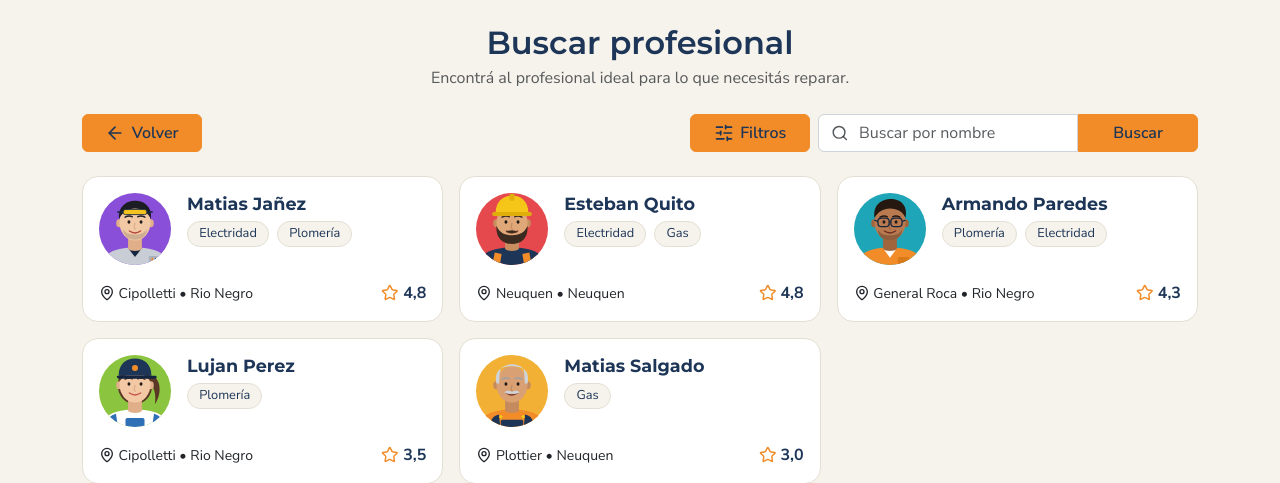
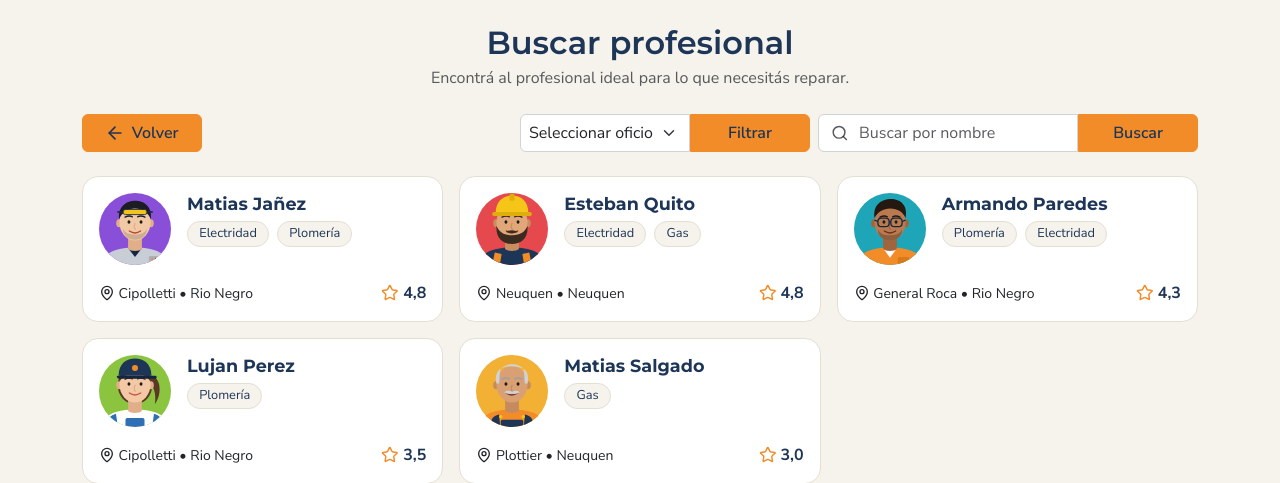
Before and after one commit to lautyMonte/reparoTodo, a Laravel app: page /buscador in a window 1280 px wide. Shown: the part 66-549 px from the top of the page. Run offline with Laravel 12, Linux system fonts and the light colour scheme; data comes from the database, SQL or seed files in the repository.

Commit message:
funciona buscar y filtrar

```diff
--- a/app/Http/Controllers/ProfesionalController.php
+++ b/app/Http/Controllers/ProfesionalController.php
@@ -18,8 +18,23 @@ class ProfesionalController extends Controller
     }
 
     /** Mostrar listado de todos los profesionales*/
-     public function index(): View
-    {                                  // Deben tener el nombre de la funcion que hace la conexion entre usuarios y oficios de un profesional
+    //  public function index(): View
+    // {                                  // Deben tener el nombre de la funcion que hace la conexion entre usuarios y oficios de un profesional
+    //     $profesionales = Profesional::with('user', 'oficios')
+    //         ->withAvg('resenas', 'puntaje')
+    //         ->withCount('resenas')
+    //         ->orderByDesc('resenas_avg_puntaje')
+    //         ->orderByDesc('resenas_count')
+    //         ->get();
+
+    //     return view('profesional.index',[
+    //         'profesionales'=>$profesionales,
+    //         'titulo' => 'Buscar profesional',
+    //         'modelo' => new Profesional()
+    //     ]);
+    // }
+    public function index()
+    {
     $profesionales = Profesional::with('user', 'oficios')
              ->withAvg('resenas', 'puntaje')
              ->withCount('resenas')
@@ -27,10 +42,13 @@ class ProfesionalController extends Controller
              ->orderByDesc('resenas_count')
              ->get();
 
-        return view('profesional.index',[
-            'profesionales'=>$profesionales,
-            'titulo' => 'Buscar profesional',
-            'modelo' => new Profesional()
+    $oficios = Oficio::orderBy('tipo')->get();
+
+    return view('profesional.index', compact(
+        'profesionales',
+        'oficios'
+    ) + [
+        'titulo' => 'Buscar profesional'
     ]);
     }
 
@@ -65,48 +83,53 @@ class ProfesionalController extends Controller
         ]);
     }
 
-    // public function buscar(Request $request)
-    // {
-    // $request->validate([
-    //     'buscar' => ['nullable', 'string', 'max:100'],
-    // ]);
-
-    // $buscar = trim($request->input('buscar', ''));
-
-    // $profesionales = Profesional::with(['user', 'oficios'])
-    //     ->withCount('resenas')
-    //     ->withAvg('resenas', 'puntaje')
-    //     ->when($buscar, function ($query) use ($buscar) {
-    //         $query->whereHas('user', function ($q) use ($buscar) {
-    //             $q->where('usuario', 'LIKE', "%{$buscar}%");
-    //         });
-    //     })
-    //     ->get();
-
-    // return response()->json([
-    //     'html' => view('partials.tarjetas', compact('profesionales'))->render(),
-    // ]);
-    // }
-
+    /**
+     * Busca a los profesionales, según el nombre
+     */
     public function buscar(Request $request)
     {
         $request->validate([
             'buscar' => ['nullable', 'string', 'max:100'],
         ]);
 
-     $buscar = $request->input('buscar');
+        $buscar = trim($request->input('buscar', ''));
 
         $profesionales = Profesional::with(['user', 'oficios'])
             ->withCount('resenas')
             ->withAvg('resenas', 'puntaje')
-        ->whereHas('user', function ($query) use ($buscar) {
-            $query->where('usuario', 'LIKE', "%{$buscar}%");
+            ->when($buscar, function ($query) use ($buscar) {
+                $query->whereHas('user', function ($q) use ($buscar) {
+                    $q->where('usuario', 'LIKE', "%{$buscar}%");
+                });
             })
             ->get();
 
-    return view('profesional.index', [
-        'titulo' => 'Buscar profesional',
-        'profesionales' => $profesionales
+        return response()->json([
+            'html' => view('partials.tarjetas', compact('profesionales'))->render(),
+        ]);
+    }
+
+    /**
+     * Segun el oficio
+     */
+    public function filtrarOficio(Request $request){
+
+        $request->validate([
+            'oficio' => ['required', 'integer', 'exists:oficios,id'],
+        ]);
+
+        $oficio = $request->input('oficio');
+
+        $profesionales = Profesional::with(['user', 'oficios'])
+            ->withCount('resenas')
+            ->withAvg('resenas', 'puntaje')
+            ->whereHas('oficios', function ($query) use ($oficio) {
+                $query->where('oficios.id', $oficio);
+            })
+            ->get();
+
+        return response()->json([
+            'html' => view('partials.tarjetas', compact('profesionales'))->render()
         ]);
     }
 }
--- a/public/css/reparotodo.css
+++ b/public/css/reparotodo.css
@@ -347,6 +347,18 @@ img.avatar-rt { object-fit: cover; }
 }
 
 .buscador-lista { width: 380px; max-width: 100%; }
+
+/*Campo de filtro*/
+.campo-buscar .form-select{
+    background-color: #fff;
+    border: 1px solid #ced4da;
+    padding-left: 0.5rem;
+    border-radius: var(--bs-border-radius) 0 0 var(--bs-border-radius);
+}
+.buscador-oficio .btn-barra {
+    border-top-left-radius: 0;
+    border-bottom-left-radius: 0;
+}
 
 /* Campo de busqueda: un solo bloque blanco con la lupa adentro */
 .campo-buscar { position: relative; }
--- /dev/null
+++ b/public/js/buscador.js
@@ -0,0 +1,69 @@
+document.addEventListener('DOMContentLoaded', () => {
+
+    const resultados = document.getElementById('resultados-profesionales');
+    const formularioNombre = document.getElementById('form-buscar');
+    const formularioOficio = document.getElementById('form-oficio');
+
+    // Función AJAX reutilizable
+    async function realizarBusqueda(formulario) {
+
+        const parametros = new URLSearchParams(
+            new FormData(formulario)
+        );
+
+        try {
+
+            resultados.innerHTML = '<p class="text-center">Buscando profesionales...</p>';
+
+            const respuesta = await fetch(
+                `${formulario.action}?${parametros}`,
+                {
+                    method: 'GET',
+                    headers: {
+                        'Accept': 'application/json',
+                        'X-Requested-With': 'XMLHttpRequest'
+                    }
+                }
+            );
+
+            if (!respuesta.ok) {
+                throw new Error(`Error HTTP: ${respuesta.status}`);
+            }
+
+            const datos = await respuesta.json();
+
+            resultados.innerHTML = datos.html;
+
+            if (window.lucide) {
+                lucide.createIcons();
+            }
+
+        } catch (error) {
+
+            console.error('Error en la búsqueda:', error);
+
+            resultados.innerHTML = `
+                <p class="text-center text-danger">
+                    Ocurrió un error al realizar la búsqueda.
+                </p>
+            `;
+        }
+    }
+
+    // Formulario de búsqueda por nombre
+    formularioNombre.addEventListener('submit', (e) => {
+        e.preventDefault();
+        document.getElementById('oficio').value = '';
+        realizarBusqueda(formularioNombre);
+    });
+
+    // Formulario de filtro por oficio
+
+
+    formularioOficio.addEventListener('submit', (e) => {
+        e.preventDefault();
+        document.getElementById('buscar').value = '';
+        realizarBusqueda(formularioOficio);
+    });
+
+});
--- /dev/null
+++ b/resources/views/partials/tarjetas.blade.php
@@ -0,0 +1,55 @@
+@forelse ($profesionales as $profesional)
+
+            {{-- Foto: la que subio el usuario; si no tiene, un avatar de ejemplo segun su id --}}
+            @php
+                $foto = $profesional->user->urlImagen($profesional->user->imagen)
+                    ?? asset('img/avatares/avatar-' . (($profesional->id - 1) % 5 + 1) . '.svg');
+            @endphp
+
+            <div class="col-md-6 col-xl-4">
+                <article class="card tarjeta-profesional h-100">
+                    <div class="card-body d-flex flex-column p-3">
+
+                        {{-- Fila de arriba: foto + nombre + oficios --}}
+                        <div class="d-flex gap-3">
+                            <img class="avatar-lista" src="{{ $foto }}" alt="Foto de {{ $profesional->user->usuario }}">
+
+                            <div class="flex-grow-1">
+                                <h2 class="nombre-profesional">
+                                    <a href="{{ route('profesional.show', $profesional->id) }}" class="stretched-link text-reset text-decoration-none">{{ $profesional->user->usuario }}</a>
+                                </h2>
+
+                                <div class="d-flex flex-wrap gap-2">
+                                    @foreach ($profesional->oficios->take(3) as $oficio)
+                                        <span class="chip-lista">{{ $oficio->tipo }}</span>
+                                    @endforeach
+
+                                    @if ($profesional->oficios->count() > 3)
+                                        <span class="chip-lista">+{{ $profesional->oficios->count() - 3 }}</span>
+                                    @endif
+                                </div>
+                            </div>
+                        </div>
+
+                        {{-- Fila del medio: zona y puntaje --}}
+                        <div class="d-flex justify-content-between align-items-center mt-3">
+                            <span class="small"><i data-lucide="map-pin"></i> {{ $profesional->ciudad }} • {{ $profesional->provincia }}</span>
+
+                            @if ($profesional->resenas_count > 0)
+                                <span class="puntaje fw-bold"><i data-lucide="star"></i> {{ number_format($profesional->resenas_avg_puntaje, 1, ',', '.') }}</span>
+                            @else
+                                <span class="small text-muted">Sin reseñas</span>
+                            @endif
+                        </div>
+                    </div>
+                </article>
+            </div>
+        @empty
+        <p class="text-center text-muted">
+            @if(request('buscar'))
+                No se encontraron profesionales con el nombre "{{ request('buscar') }}".
+            @else
+                Todavía no hay profesionales para mostrar.
+            @endif
+        </p>
+@endforelse
--- a/resources/views/profesional/index.blade.php
+++ b/resources/views/profesional/index.blade.php
@@ -15,77 +15,42 @@
         </a>
 
         <div class="d-flex flex-wrap align-items-center gap-2">
-            <button type="button" class="btn btn-accent btn-barra fw-semibold">
-                <i data-lucide="sliders-horizontal"></i> Filtros
-            </button>
+            {{--Aca va el buscador de los profesionales--}}
+            <form action="{{ route('profesional.filtrarOficio') }}" method="GET" class="buscador-oficio" id="form-oficio">
 
-            <form action="{{ route('profesional.busca') }}" method="get" class="buscador-lista">
+                <div class="d-flex">
+                    <div class="campo-buscar flex-grow-1">
+                        <select name="oficio" id="oficio" class="form-select">
+                            <option value="">Seleccionar oficio</option>
+
+                                @foreach ($oficios as $oficio)
+                                    <option value="{{ $oficio->id }}">
+                                        {{ $oficio->tipo }}
+                                    </option>
+                                @endforeach
+                        </select>
+                    </div>
+                    <button type="submit" class="btn btn-accent btn-barra fw-semibold">Filtrar</button>
+                </div>
+            </form>
+
+            <form action="{{ route('profesional.busca') }}" method="GET" class="buscador-lista" id="form-buscar">
+
                 <div class="d-flex">
                     <div class="campo-buscar flex-grow-1">
                         <i data-lucide="search"></i>
-                        <input type="text" name="buscar" class="form-control" placeholder="Buscar por nombre" aria-label="Buscar profesional"  value="{{ request('buscar') }}">
+                        <input type="text" name="buscar" id="buscar" class="form-control" placeholder="Buscar por nombre">
                     </div>
+
                     <button type="submit" class="btn btn-accent btn-barra fw-semibold">Buscar</button>
                 </div>
             </form>
         </div>
     </div>
 
-    <div class="row g-3">
-        @forelse ($profesionales as $profesional)
-
-            {{-- Foto: la que subio el usuario; si no tiene, un avatar de ejemplo segun su id --}}
-            @php
-                $foto = $profesional->user->urlImagen($profesional->user->imagen)
-                    ?? asset('img/avatares/avatar-' . (($profesional->id - 1) % 5 + 1) . '.svg');
-            @endphp
-
-            <div class="col-md-6 col-xl-4">
-                <article class="card tarjeta-profesional h-100">
-                    <div class="card-body d-flex flex-column p-3">
-
-                        {{-- Fila de arriba: foto + nombre + oficios --}}
-                        <div class="d-flex gap-3">
-                            <img class="avatar-lista" src="{{ $foto }}" alt="Foto de {{ $profesional->user->usuario }}">
-
-                            <div class="flex-grow-1">
-                                <h2 class="nombre-profesional">
-                                    <a href="{{ route('profesional.show', $profesional->id) }}" class="stretched-link text-reset text-decoration-none">{{ $profesional->user->usuario }}</a>
-                                </h2>
-
-                                <div class="d-flex flex-wrap gap-2">
-                                    @foreach ($profesional->oficios->take(3) as $oficio)
-                                        <span class="chip-lista">{{ $oficio->tipo }}</span>
-                                    @endforeach
-
-                                    @if ($profesional->oficios->count() > 3)
-                                        <span class="chip-lista">+{{ $profesional->oficios->count() - 3 }}</span>
-                                    @endif
-                                </div>
-                            </div>
-                        </div>
-
-                        {{-- Fila del medio: zona y puntaje --}}
-                        <div class="d-flex justify-content-between align-items-center mt-3">
-                            <span class="small"><i data-lucide="map-pin"></i> {{ $profesional->ciudad }} • {{ $profesional->provincia }}</span>
-
-                            @if ($profesional->resenas_count > 0)
-                                <span class="puntaje fw-bold"><i data-lucide="star"></i> {{ number_format($profesional->resenas_avg_puntaje, 1, ',', '.') }}</span>
-                            @else
-                                <span class="small text-muted">Sin reseñas</span>
-                            @endif
-                        </div>
-                    </div>
-                </article>
-            </div>
-        @empty
-        <p class="text-center text-muted">
-            @if(request('buscar'))
-                No se encontraron profesionales con el nombre "{{ request('buscar') }}".
-            @else
-                Todavía no hay profesionales para mostrar.
-            @endif
-        </p>
-        @endforelse
+    <div class="row g-3" id="resultados-profesionales">
+        @include('partials.tarjetas')
     </div>
+     {{--Para el buscador de profesionales--}}
+    <script src="{{ asset('js/buscador.js') }}" defer></script>
 @endsection
--- a/routes/web.php
+++ b/routes/web.php
@@ -26,7 +26,11 @@ Route::post('/contacto', [ContactoController::class, 'store'])->name('contacto.s
 
 // Buscador de profesionales: es publico, lo puede ver cualquiera (con o sin sesion)
 Route::get('/buscador', [ProfesionalController::class, 'index'])->name('profesional.index');
+
+//filtrar por nombre
 Route::get('/buscador/profesional',[ProfesionalController::class,'buscar'])->name('profesional.busca');
+// Filtrar por oficio
+Route::get('/profesionales/filtrar-oficio', [ProfesionalController::class, 'filtrarOficio'])->name('profesional.filtrarOficio');
 
 // Detalle de un profesional: tambien es publico (lo ve cualquiera, con o sin sesion)
 Route::get('/profesional/{id}', [ProfesionalController::class, 'show'])->whereNumber('id')->name('profesional.show');
```
Lines whose indentation alone changed are shown as unchanged.
